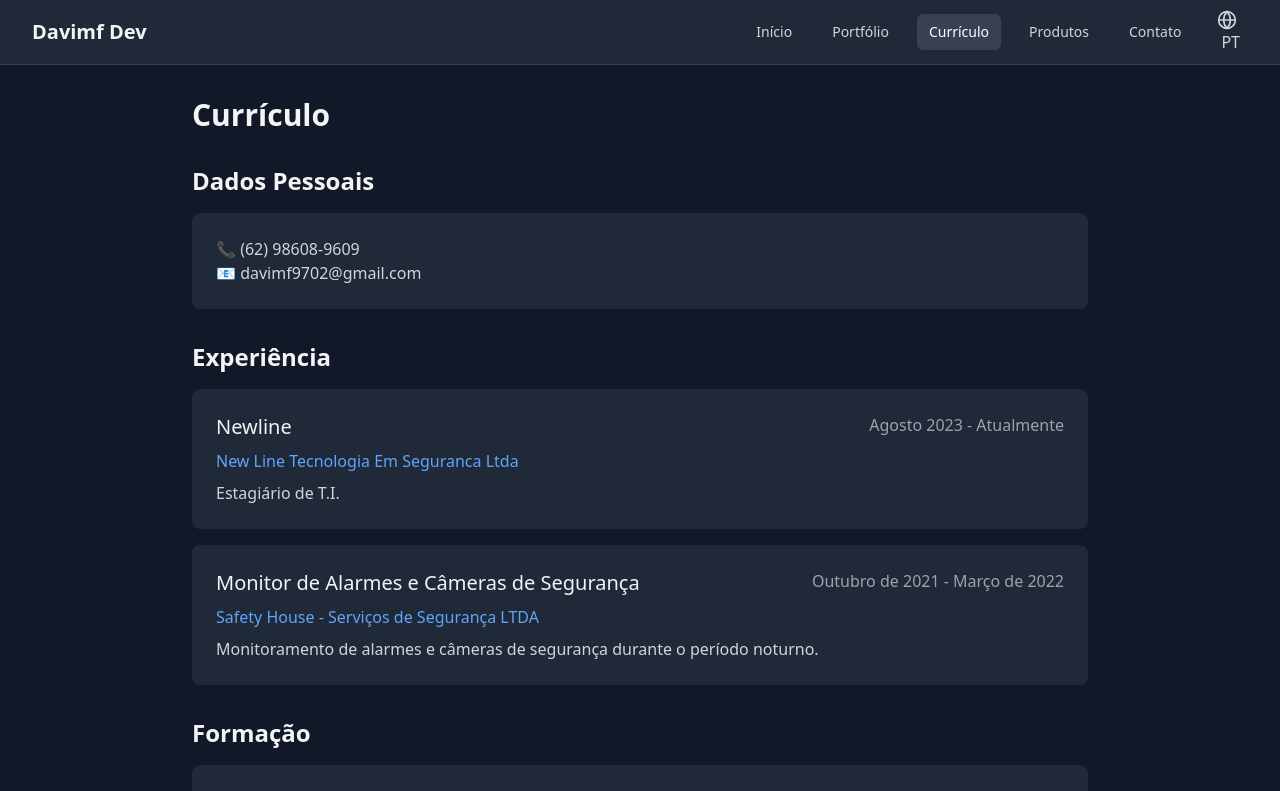
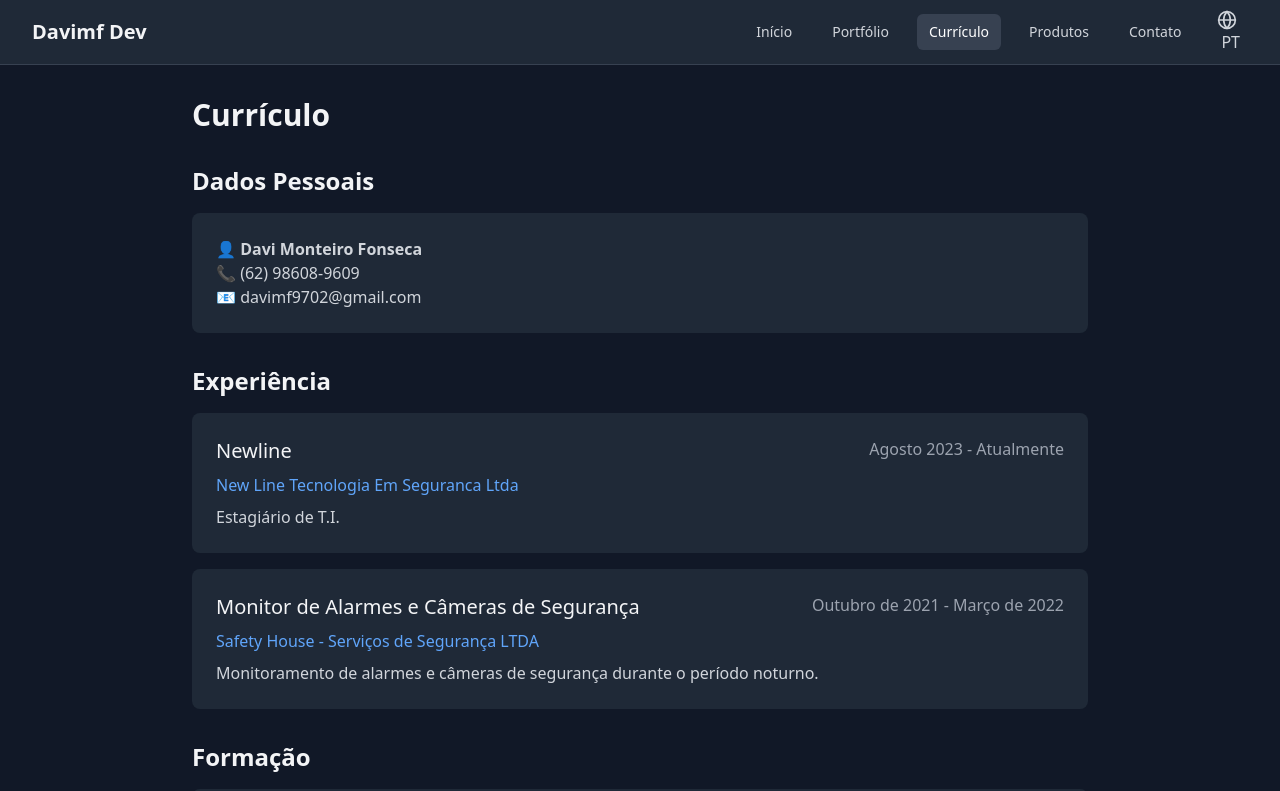
Before and after one commit to davimfdev/davimf.dev, a React (Vite) app: page /resume in a window 1280 px wide. Shown: the top 791 px of the page. Built offline with nearby package versions, Linux system fonts and the light colour scheme.

Commit message:
Added Full name at Resume

```diff
--- a/src/pages/Resume.tsx
+++ b/src/pages/Resume.tsx
@@ -15,6 +15,7 @@ const Resume = () => {
           <section>
             <h2 className="text-2xl font-semibold mb-4">{translations.personalInfo}</h2>
             <div className="bg-gray-800 p-6 rounded-lg text-gray-300">
+              <p><strong>👤 Davi Monteiro Fonseca</strong></p>
               <p>📞 {translations.phone}</p>
               <p>📧 {translations.email}</p>
             </div>
```
